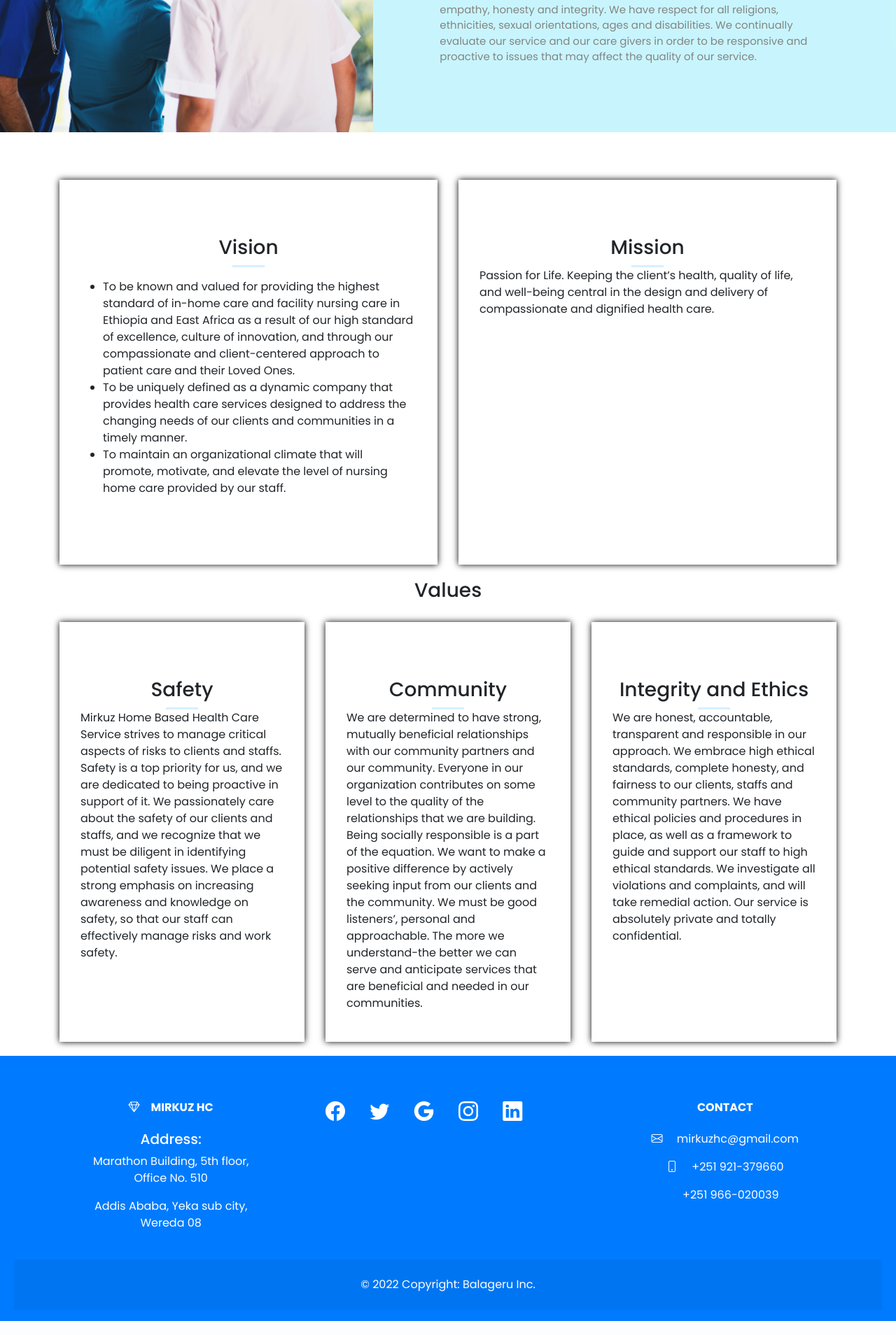
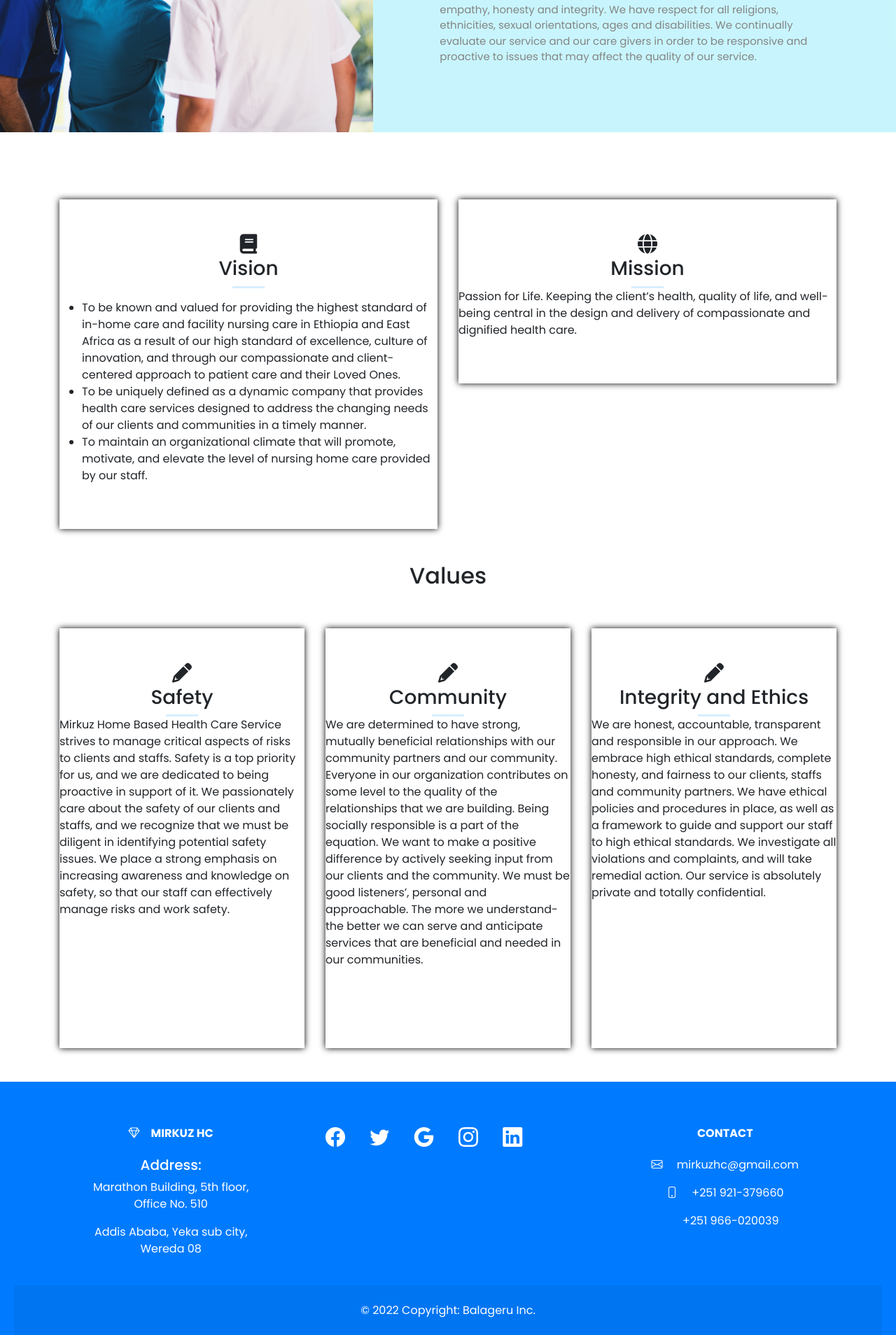
Before and after one commit to Girumberhanu23/Mirkuzhc, a PHP site: page /about.html in a window 1280 px wide. Shown: the part 1459-3367 px from the top of the page at 70% size. Run offline with PHP 8.4, Linux system fonts and the light colour scheme.

Commit message:
Debugged about us section

```diff
--- a/CSS/style.css
+++ b/CSS/style.css
@@ -411,12 +411,10 @@ header nav ul .nav-item .active {
 
 }
 .about-item {
-  margin-bottom: 20px;
-  margin-top: 20px;
+
   background-color: white;
-  padding: 80px 30px;
+
   box-shadow: 0 0 9px rgba(0, 0, 0.6);
-  height: 550px;
 }
 
 .about-item hr {
--- a/about.html
+++ b/about.html
@@ -17,7 +17,7 @@
     <link
         href="https://fonts.googleapis.com/css2?family=Poppins:ital,wght@0,100;0,200;0,300;0,400;0,500;0,600;0,700;0,800;0,900;1,100;1,200;1,300;1,400;1,500;1,600;1,700;1,800;1,900&display=swap"
         rel="stylesheet">
-
+        <link rel="stylesheet" href="https://cdnjs.cloudflare.com/ajax/libs/font-awesome/6.2.1/css/all.min.css" />
     <!-- End Bootstrap CSS -->
 
     <!--Custom Css-->
@@ -157,10 +157,10 @@
             <div class="content-box-lg">
                 <div class="container">
                     <div class="row">
-                        <div class="col-md-6">
-                            <div class="about-item">
-                                <i class="fa fa-book"></i>
-                                <h3 class="text-center">Vision</h3>
+                        <div class="col-lg-6 col-md-12 col-sm-12 col-xs-12">
+                            <div class="about-item my-5 py-5">
+
+                                <h3 class="text-center"><i class="fa fa-book"></i></br>Vision</h3>
                                 <hr>
                                 <p>
                                 <ul>
@@ -177,10 +177,11 @@
                                 </p>
                             </div>
                         </div>
-                        <div class="col-md-6">
-                            <div class="about-item">
-                                <i class="fa fa-globe"></i>
-                                <h3 class="text-center">Mission</h3>
+                        <div class="col-lg-6 col-md-12 col-sm-12 col-xs-12">
+                            <div class="about-item my-5 py-5">
+
+
+                                <h3 class="text-center"><i class="fa fa-globe"></i></br>Mission</h3>
                                 <hr>
                                 <p>Passion for Life. Keeping the client’s health, quality of life, and well-being
                                     central in the design and delivery of compassionate and dignified health care.</p>
@@ -188,11 +189,10 @@
                         </div>
                     </div>
                     <div class="row">
-                        <h3 class="text-center"> Values </h2>
-                        <div class="col-md-4">
-                            <div class="about-item" style="height: 600px;">
-                                <i class="fa fa-pencil"></i>
-                                <h3 class="text-center">Safety</h3>
+                        <h2 class="text-center"> Values </h2>
+                        <div class="col-lg-4 col-md-12 col-sm-12 col-xs-12">
+                            <div class="about-item my-5 py-5" style="height: 600px;">
+                                <h3 class="text-center"><i class="fa fa-pencil"></i></br>Safety</h3>
                                 <hr>
                                 <p>Mirkuz Home Based Health Care Service strives to manage critical aspects of risks to
                                     clients and staffs. Safety is a top priority for us, and we are dedicated to being
@@ -202,10 +202,9 @@
                                     so that our staff can effectively manage risks and work safety.</p>
                             </div>
                         </div>
-                        <div class="col-md-4">
-                            <div class="about-item" style="height: 600px;">
-                                <i class="fa fa-pencil"></i>
-                                <h3 class="text-center">Community</h3>
+                        <div class="col-lg-4 col-md-12 col-sm-12 col-xs-12">
+                            <div class="about-item my-5 py-5" style="height: 600px;">
+                                <h3 class="text-center"><i class="fa fa-pencil"></i></br>Community</h3>
                                 <hr>
                                 <p>We are determined to have strong, mutually beneficial relationships with our
                                     community partners and our community. Everyone in our organization contributes on
@@ -216,10 +215,9 @@
                                     serve and anticipate services that are beneficial and needed in our communities.</p>
                             </div>
                         </div>
-                        <div class="col-md-4">
-                            <div class="about-item" style="height: 600px;">
-                                <i class="fa fa-pencil"></i>
-                                <h3 class="text-center">Integrity and Ethics</h3>
+                        <div class="col-lg-4 col-md-12 col-sm-12 col-xs-12">
+                            <div class="about-item my-5 py-5" style="height: 600px;">
+                                <h3 class="text-center"><i class="fa fa-pencil"></i></br>Integrity and Ethics</h3>
                                 <hr>
                                 <p>We are honest, accountable, transparent and responsible in our approach. We embrace
                                     high ethical standards, complete honesty, and fairness to our clients, staffs and
```
